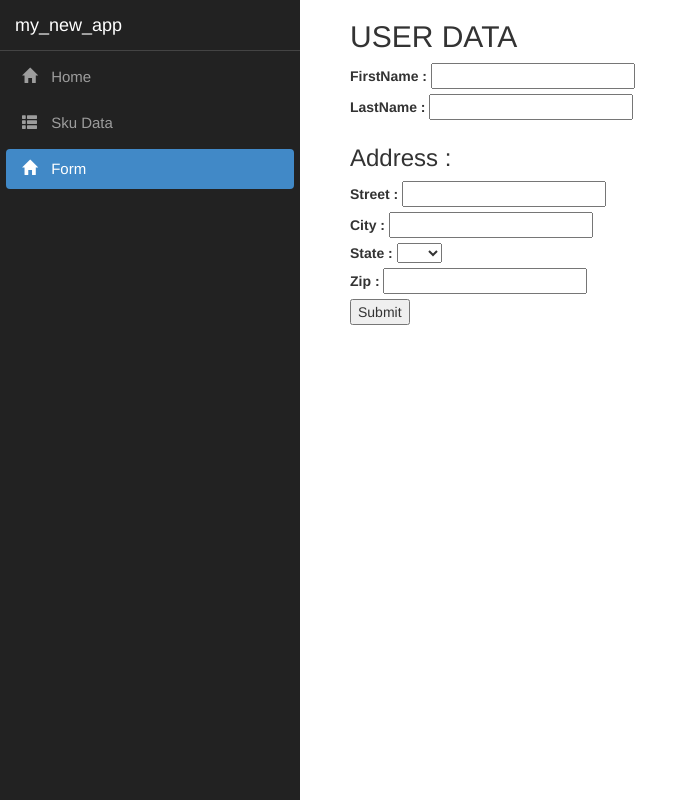
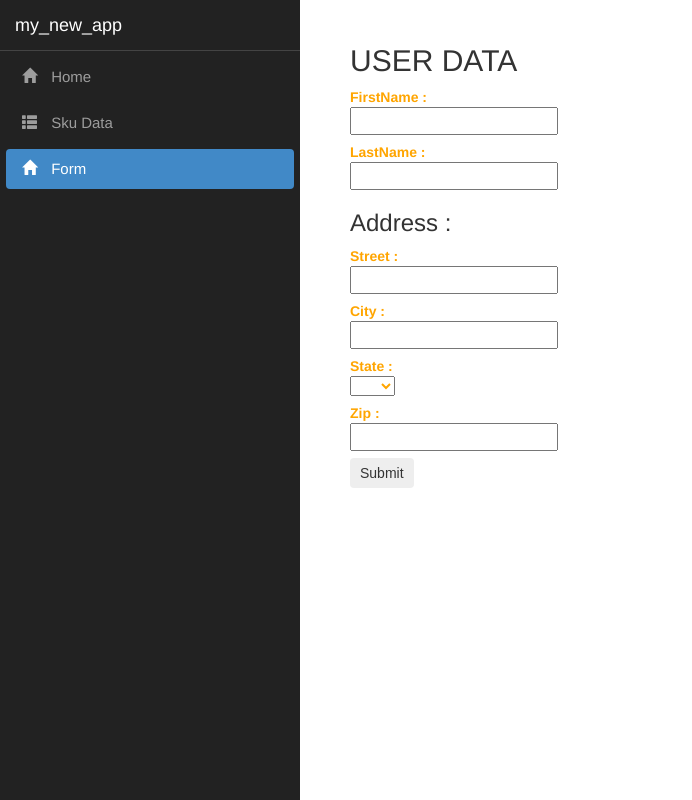
Before and after one commit to reddyvasipalli98/sampleWebApp, an Angular app in the folder ClientApp/: page /sample-form in a window 1280 px wide. Shown: the top 800 px of the page, without its empty margins (0-692 px from the left). Built offline with nearby package versions, Linux system fonts and the light colour scheme.

Commit message:
styling :P

```diff
--- a/ClientApp/src/app/sample-form/sample-form.component.css
+++ b/ClientApp/src/app/sample-form/sample-form.component.css
@@ -0,0 +1,38 @@
+:host {
+  display: flex;
+  flex-direction: column;
+  padding-top: 24px;
+}
+
+label {
+  display: block;
+  width: 6em;
+  margin: .5em 0;
+  color: orange;
+  font-weight: bold;
+}
+
+input {
+  height: 2em;
+  font-size: 1em;
+  padding-left: .4em;
+}
+
+button {
+  font-family: Arial;
+  background-color: #eee;
+  border: none;
+  padding: 5px 10px;
+  border-radius: 4px;
+  cursor: pointer;
+}
+
+  button:hover {
+    background-color: lightpink;
+  }
+
+  button:disabled {
+    background-color: grey;
+    color: #ccc;
+    cursor: auto;
+  }
--- a/ClientApp/src/app/sample-form/sample-form.component.html
+++ b/ClientApp/src/app/sample-form/sample-form.component.html
@@ -2,20 +2,20 @@
 <div class="container">
   <h2>USER DATA </h2>
   <form [formGroup]="userData" (ngSubmit)="onSubmit()">
-    <label>FirstName : <input type="text" formControlName="firstName" /></label><br />
+    <label>FirstName : <input type="text" formControlName="firstName" /></label>
     <label>LastName : <input type="text" formControlName="lastName" /></label>
 
     <div formGroupName="address">
       <h3>Address :</h3>
-      <label>Street : <input type="text" formControlName="street" /></label><br />
-      <label>City   : <input type="text" formControlName="city" /></label><br />
+      <label>Street : <input type="text" formControlName="street" /></label>
+      <label>City   : <input type="text" formControlName="city" /></label>
       <label>
              State  :
         <select formControlName="state">
           <option *ngFor="let stateName of stateList" [value]="stateName">{{stateName}}</option>
         </select>
-      </label><br />
-      <label>Zip    : <input type="text" formControlName="zip" /></label><br />
+      </label>
+      <label>Zip    : <input type="text" formControlName="zip" /></label>
     </div>
     <button type="submit">Submit</button>
   </form>
```
